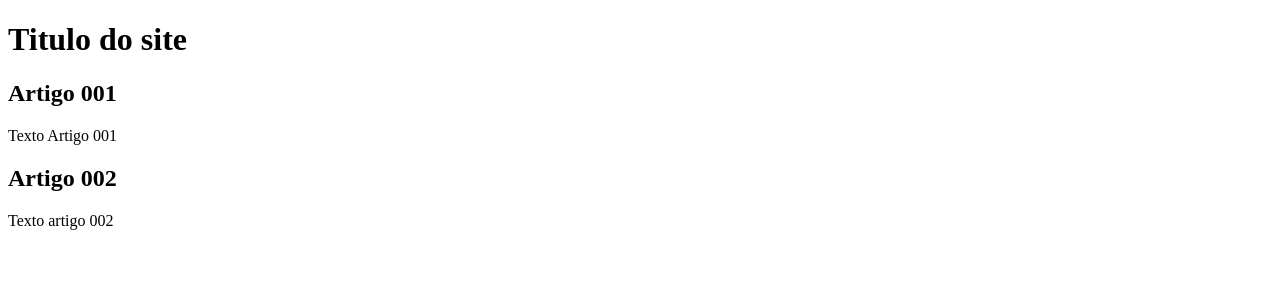
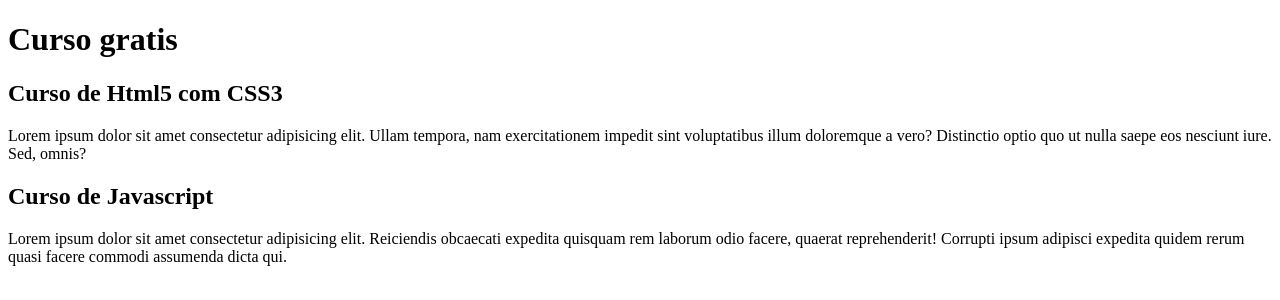
Before and after one commit to VictorNishimura/Projeto-Site, a plain HTML site: page index.html in a window 1280 px wide. Drawn offline with Linux system fonts and the light colour scheme.

Commit message:
comecei a escrever o conteudo

```diff
--- a/index.html
+++ b/index.html
@@ -8,16 +8,16 @@
 <body>
     <main>
         <header>
-            <h1> Titulo do site</h1>
+            <h1>Curso gratis</h1>
         </header>
         <article>
-            <h2> Artigo 001</h2>
-            <p> Texto Artigo 001</p>
+            <h2> Curso de Html5 com CSS3</h2>
+            <p> Lorem ipsum dolor sit amet consectetur adipisicing elit. Ullam tempora, nam exercitationem impedit sint voluptatibus illum doloremque a vero? Distinctio optio quo ut nulla saepe eos nesciunt iure. Sed, omnis?</p>
         </article>
 
         <article>
-            <h2> Artigo 002</h2>
-            <p>Texto artigo 002</p>
+            <h2> Curso de Javascript</h2>
+            <p>Lorem ipsum dolor sit amet consectetur adipisicing elit. Reiciendis obcaecati expedita quisquam rem laborum odio facere, quaerat reprehenderit! Corrupti ipsum adipisci expedita quidem rerum quasi facere commodi assumenda dicta qui.</p>
         </article>
     </main>
 
```
